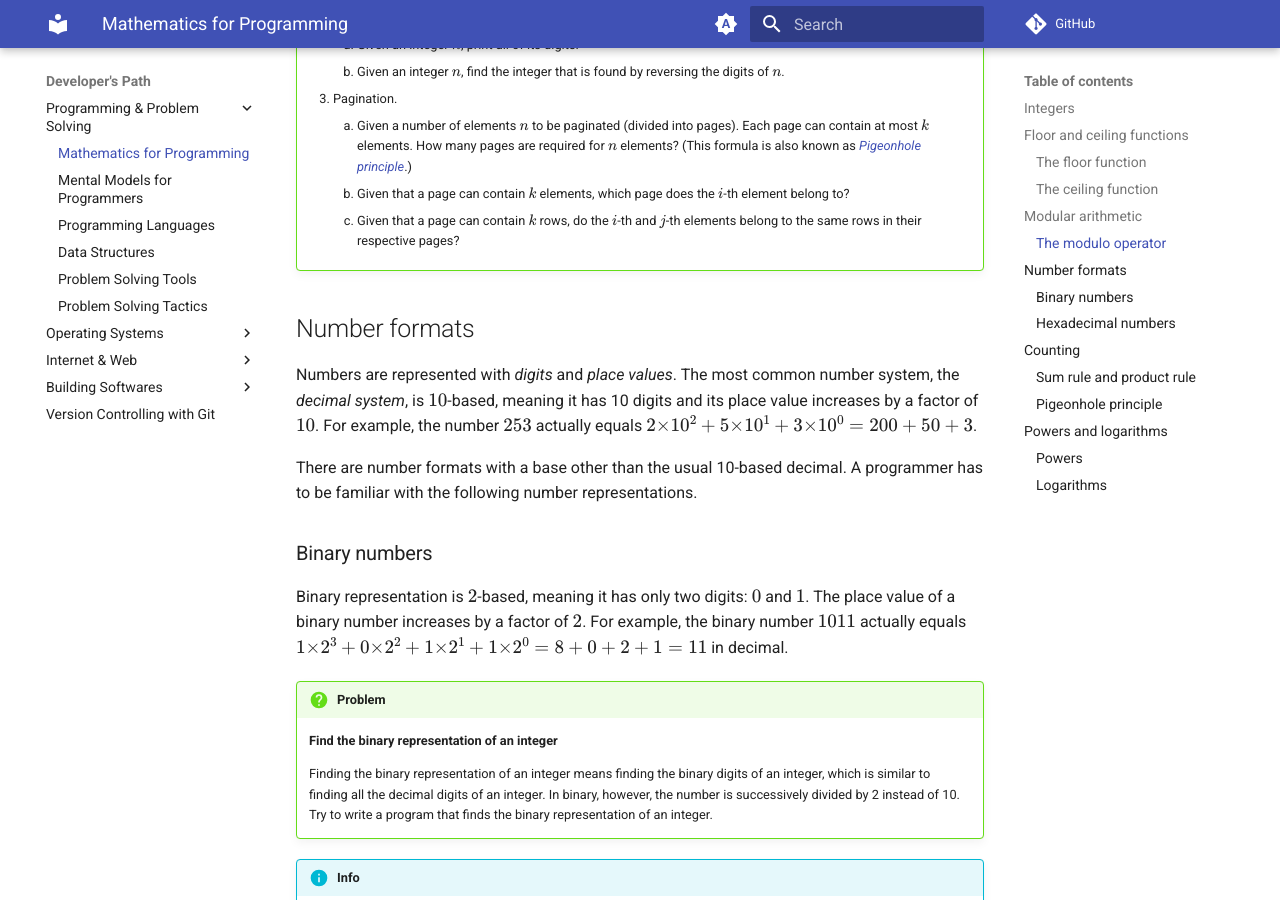
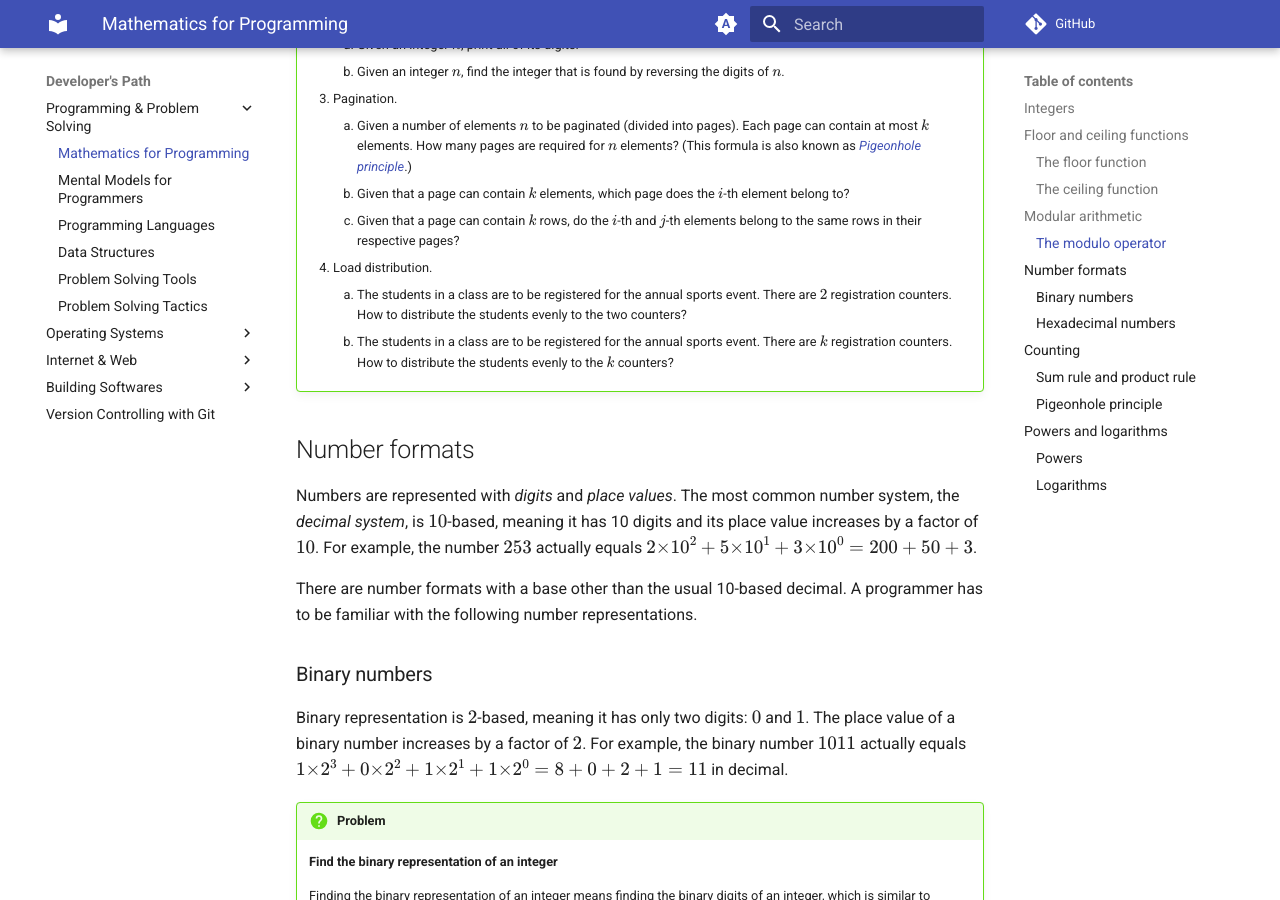
Before and after one commit to gharials/dev-path, an MkDocs documentation site: the page built from docs/programming/math-prog.md, in a window 1280 px wide and 900 px high, scrolled down 2038 px. Built offline with MkDocs 1.6.1 and Material for MkDocs 9.7.7, drawn with Linux system fonts in a browser that asks for light colours; comment, search, counter and statistics services are not loaded.

```diff
--- a/docs/programming/math-prog.md
+++ b/docs/programming/math-prog.md
@@ -65,6 +65,9 @@
         1. Given a number of elements $n$ to be paginated (divided into pages). Each page can contain at most $k$ elements. How many pages are required for $n$ elements? (This formula is also known as [_Pigeonhole principle_](#pigeonhole-principle).)
         2. Given that a page can contain $k$ elements, which page does the $i$-th element belong to?
         3. Given that a page can contain $k$ rows, do the $i$-th and $j$-th elements belong to the same rows in their respective pages?
+    4. Load distribution.
+        1. The students in a class are to be registered for the annual sports event. There are $2$ registration counters. How to distribute the students evenly to the two counters?
+        2. The students in a class are to be registered for the annual sports event. There are $k$ registration counters. How to distribute the students evenly to the $k$ counters?
 
 ## Number formats
 
```
